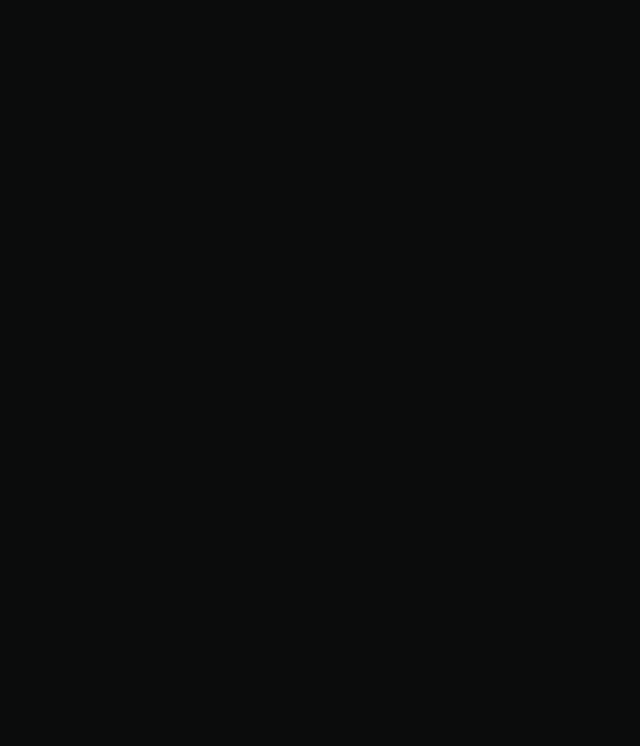
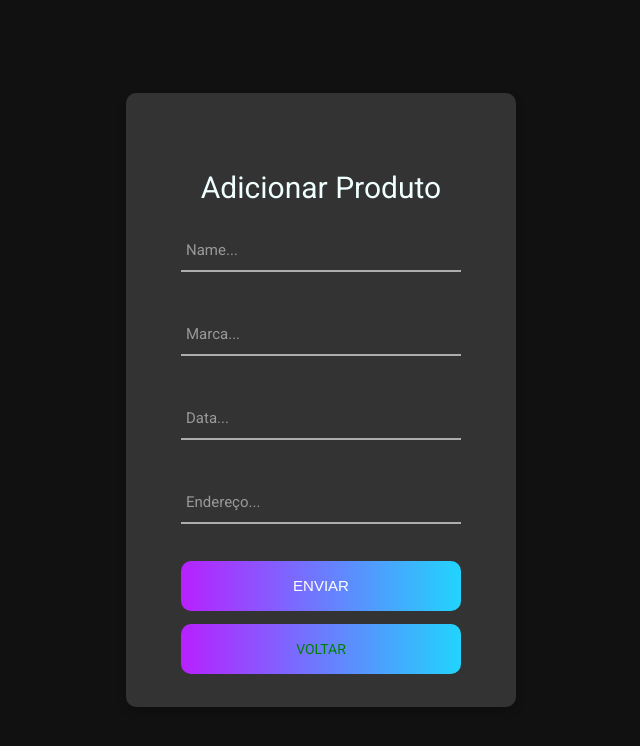
Before and after one commit to George-Luis-Costa/TCC_Qual_e_o_Preco, a React (Create React App) app: page /CadastroProdutos in a window 1280 px wide. Before the commit this address had no page. Shown: the top 746 px of the page, without its empty margins (319-959 px from the left). Built offline with nearby package versions, Linux system fonts and the light colour scheme.

Commit message:
added tela "adicionar produto"

```diff
--- a/src/App.js
+++ b/src/App.js
@@ -1,7 +1,8 @@
 import 'react-toastify/dist/ReactToastify.css';
 import { BrowserRouter } from 'react-router-dom';
 import { ToastContainer } from 'react-toastify';
-import Routes from './routes';
+import Routes from './routes/index';
+import './index.css'
 
 function App() {
   return (
--- /dev/null
+++ b/src/components/LayoutComponents.jsx
@@ -0,0 +1,11 @@
+import "./styles.css";
+export const LayoutComponents = (props) => {
+  return (
+    <div className="container">
+      <div className="container-login">
+        <div className="wrap-login">{props.children}</div>
+      </div>
+    </div>
+  );
+};
+export default LayoutComponents
--- /dev/null
+++ b/src/components/styles.css
@@ -0,0 +1,25 @@
+
+.container {
+  width: 100%;
+  margin: 0 auto;
+}
+
+.container-login {
+  width: 100%;
+  min-height: 100vh;
+  display: flex;
+  flex-wrap: wrap;
+  align-items: center;
+  justify-content: center;
+  padding: 15px;
+  background-color: #111;
+}
+
+.wrap-login {
+  width: 390px;
+  background-color: #333;
+  border-radius: 10px;
+  overflow: hidden;
+  padding: 77px 55px 33px 55px;
+  box-shadow: 0 5px 10px 0px rgba(0, 0, 0, 0.2);
+}
--- /dev/null
+++ b/src/index.css
@@ -0,0 +1,163 @@
+@import url('https://fonts.googleapis.com/css2?family=Roboto&display=swap');
+* {
+  margin: 0;
+  padding: 0;
+  box-sizing: border-box;
+}
+
+body, html {
+  font-family: 'Roboto', sans-serif;
+}
+
+.login-form {
+  width: 100%;
+}
+
+.login-form-title {
+  display: block;
+  font-size: 30px;
+  color: azure;
+  line-height: 1.2;
+  text-align: center;
+}
+
+.login-form-title img {
+  width: 90px;
+}
+
+.wrap-input {
+  width: 100%;
+  position: relative;
+  border-bottom: 2px solid #adadad;
+  margin-bottom: 37px;
+}
+
+.input {
+  font-size: 15px;
+  color: #fff;
+  line-height: 1.2;
+  border: none;
+  display: block;
+  width: 100%;
+  height: 45px;
+  background-color: transparent;
+  padding: 0 5px;
+}
+
+.focus-input {
+  position: absolute;
+  display: block;
+  width: 100%;
+  height: 100%;
+  top: 0;
+  left: 0;
+  pointer-events: none;
+  color: #adadad;
+}
+
+.focus-input::before {
+  content: "";
+  display: block;
+  position: absolute;
+  bottom: -2px;
+  left: 0;
+  width: 0;
+  height: 2px;
+  -webkit-transition: all 0.4s;
+  -o-transition: all 0.4s;
+  -moz-transition: all 0.4s;
+  transition: all 0.4s;
+  background: #6a7dfe;
+  background: -webkit-linear-gradient(to left, #21d4fd, #b721ff);
+  background: -o-linear-gradient(to left, #21d4fd, #b721ff);
+  background: -moz-linear-gradient(to left, #21d4fd, #b721ff);
+  background: linear-gradient(to left, #21d4fd, #b721ff);
+}
+
+.focus-input::after {
+  font-size: 15px;
+  color: #999999;
+  line-height: 1.2;
+  content: attr(data-placeholder);
+  display: block;
+  width: 100%;
+  position: absolute;
+  top: 16px;
+  left: 0px;
+  padding-left: 5px;
+  -webkit-transition: all 0.4s;
+  -o-transition: all 0.4s;
+  -moz-transition: all 0.4s;
+  transition: all 0.4s;
+}
+
+.input:focus {
+  outline: 0;
+}
+
+.input:focus+.focus-input::after {
+  top: -15px;
+}
+
+.input:focus+.focus-input::before {
+  width: 100%;
+}
+
+.has-val+.focus-input::after {
+  top: -15px;
+}
+
+.has-val+.focus-input::before {
+  width: 100%;
+}
+
+.container-login-form-btn {
+  display: flex;
+  flex-wrap: wrap;
+  justify-content: center;
+  padding-bottom: 13px;
+}
+
+.login-form-btn {
+  font-size: 15px;
+  border: none;
+  border-radius: 10px;
+  color: #fff;
+  line-height: 1.2;
+  text-transform: uppercase;
+  display: flex;
+  justify-content: center;
+  align-items: center;
+  width: 100%;
+  height: 50px;
+  background: #6a7dfe;
+  background: -webkit-linear-gradient(to left, #21d4fd, #b721ff);
+  background: -o-linear-gradient(to left, #21d4fd, #b721ff);
+  background: -moz-linear-gradient(to left, #21d4fd, #b721ff);
+  background: linear-gradient(to left, #21d4fd, #b721ff);
+}
+
+.login-form-btn:hover {
+  cursor: pointer;
+}
+
+.text-center {
+  display: flex;
+  justify-content: center;
+  align-items: center;
+  margin-top: 50px;
+}
+
+.txt1 {
+  font-size: 14px;
+  color: #adadad;
+  line-height: 1.5;
+  padding-right: 5px;
+}
+
+.txt2 {
+  font-size: 14px;
+  color: #6a7dfe;
+  line-height: 1.5;
+  text-decoration: none;
+}
--- /dev/null
+++ b/src/page/cadastro_produto/cadastroProduto.jsx
@@ -0,0 +1,90 @@
+import React, { useEffect, useState } from 'react'
+import { Link } from "react-router-dom"
+import Card from '../../components/Card'
+import LayoutComponents from '../../components/LayoutComponents'
+import SearchIcon from '../../assets/search.svg'
+import perfil from '../../images/perfil.png'
+
+
+const API_URL = `https://qualpreco-api.herokuapp.com/tcc-api`
+// const searchData = async (title) => {
+//     const response = await fetch(`${API_URL}${title}`, { method: 'POST' })
+//     const data = await response.json()
+//     setAds(data)
+//     console.log(data)
+// }
+// useEffect(() => {
+//     // searchData(`/product`)
+
+// }, [])
+
+export const CadastroProduto = () => {
+    const [name, setName] = useState("");
+    const [marca, setMarca] = useState("");
+    const [data, setData] = useState("");
+    const [endereco, setEndereco] = useState("");
+    return (
+        <LayoutComponents>
+            <form className="login-form">
+                <span className="login-form-title"> Adicionar Produto </span>
+                <br />
+                {/* <span className="login-form-title">
+            <img src={jpIMG} alt="Jovem Programador" />
+          </span> */}
+
+                <div className="wrap-input">
+                    <input
+                        className={name !== "" ? "has-val input" : "input"}
+                        type="name"
+                        value={name}
+                        onChange={(e) => setName(e.target.value)}
+                    />
+                    <span className="focus-input" data-placeholder="Name..."></span>
+                </div>
+
+                <div className="wrap-input">
+                    <input
+                        className={marca !== "" ? "has-val input" : "input"}
+                        type="name"
+                        value={marca}
+                        onChange={(e) => setMarca(e.target.value)}
+                    />
+                    <span className="focus-input" data-placeholder="Marca..."></span>
+                </div>
+
+                <div className="wrap-input">
+                    <input
+                        className={data !== "" ? "has-val input" : "input"}
+                        type="name"
+                        value={data}
+                        onChange={(e) => setData(e.target.value)}
+                    />
+                    <span className="focus-input" data-placeholder="Data..."></span>
+                </div>
+
+                <div className="wrap-input">
+                    <input
+                        className={endereco !== "" ? "has-val input" : "input"}
+                        type="name"
+                        value={endereco}
+                        onChange={(e) => setEndereco(e.target.value)}
+                    />
+                    <span className="focus-input" data-placeholder="Endereço..."></span>
+                </div>
+
+                <div className="container-login-form-btn">
+                    <button className="login-form-btn">Enviar</button>
+                </div>
+
+                <div className="login-form-btn">
+                    <Link className="txt2" to="/Main">
+                        Voltar
+                    </Link>
+                </div>
+            </form>
+        </LayoutComponents>
+    );
+};
+
+
+export default CadastroProduto
--- a/src/page/cadastro_users/style.css
+++ b/src/page/cadastro_users/style.css
@@ -1,4 +1,4 @@
-/* @import url('https://fonts.googleapis.com/css2?family=Roboto:wght@300;400&display=swap');
+@import url('https://fonts.googleapis.com/css2?family=Roboto:wght@300;400&display=swap');
 
 * {
     margin: 0;
@@ -230,4 +230,4 @@
 a:active {
     color: yellow;
     text-decoration: none;
-} */
+}
--- a/src/page/tela_login/telaLogin.jsx
+++ b/src/page/tela_login/telaLogin.jsx
@@ -1,7 +1,7 @@
 import React, { useEffect, useState } from 'react'
 import { Link } from "react-router-dom"
 import Card from '../../components/Card'
-import '../tela_login/telaLogin.css'
+// import '../tela_login/telaLogin.css'
 import SearchIcon from '../../assets/search.svg'
 import images from '../../images/icon_login.png'
 
--- a/src/routes/index.js
+++ b/src/routes/index.js
@@ -6,13 +6,15 @@
 import Semana from '../page/busca_da_semana/semana'
 import TelaLogin from '../page/tela_login/telaLogin'
 import TelaMain from '../page/tela_main/telaMain'
-import Cadastro from '../page/cadastro_users/cadastro'
+import CadastroUsers from '../page/cadastro_users/cadastroUsers'
+import CadastroProdutos from '../page/cadastro_produto/cadastroProduto'
 
 export default function Routers() {
     return (
         <Routes>
             <Route exact path="/" element={<TelaLogin />} />
-            <Route exact path="/Cadastro" element={<Cadastro />} />
+            <Route exact path="/CadastroUsers" element={<CadastroUsers />} />
+            <Route exact path="/CadastroProdutos" element={<CadastroProdutos />} />
             <Route exact path="/Main" element={<TelaMain />} />
             <Route exact path="/Dia" element={<Dia />} />
             <Route exact path="/Semana" element={<Semana />} />
```
Also changed, not shown: src/page/cadastro_users/cadastroUsers.jsx (renamed from src/page/cadastro_users/cadastro.jsx).
